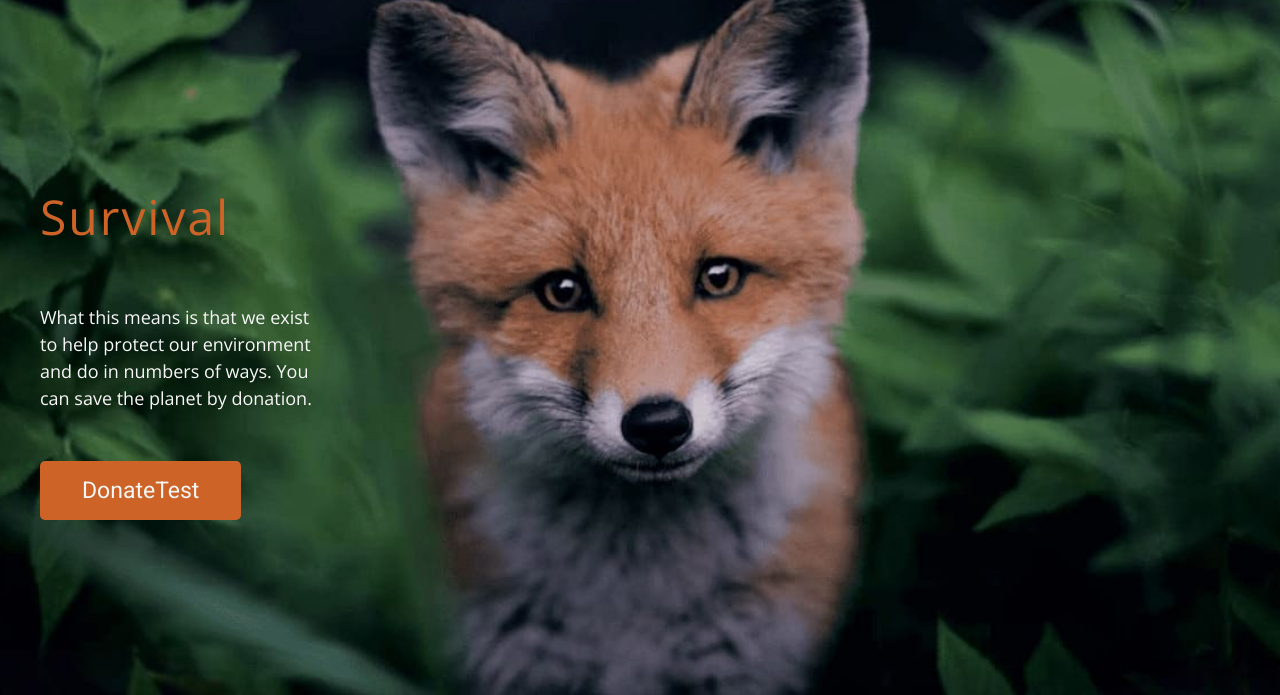
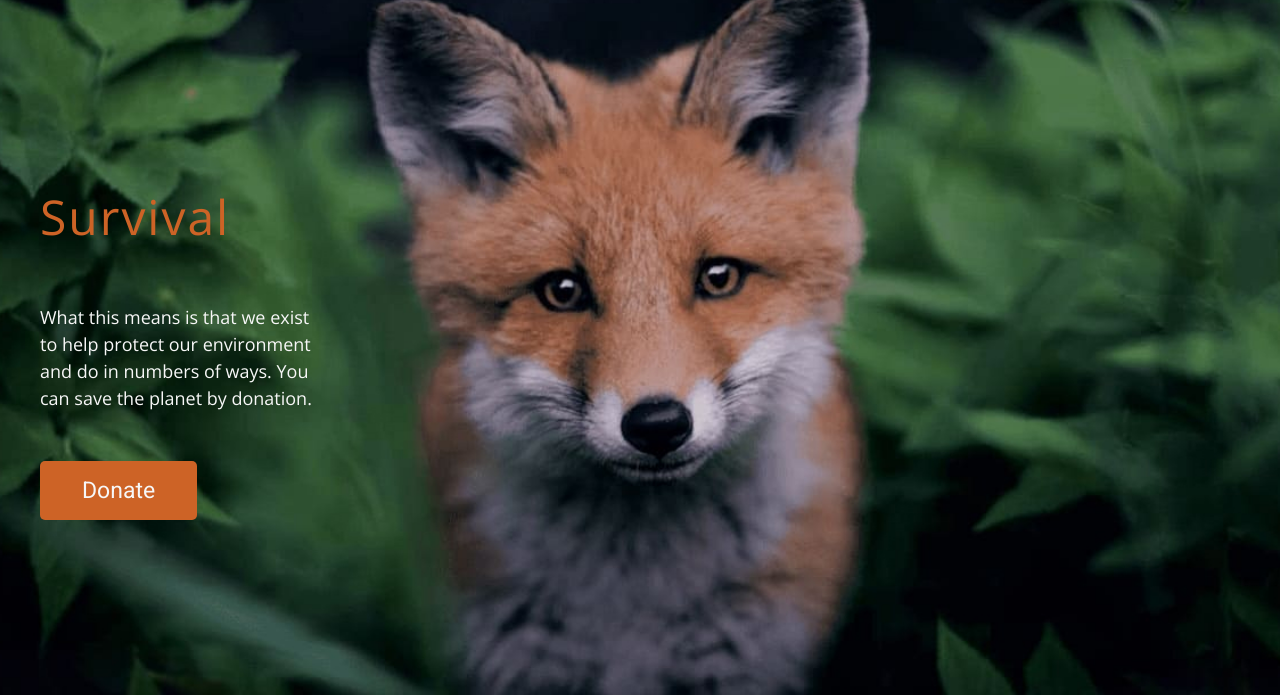
Before and after one commit to localhost4root/Demo_DevOps, a plain HTML site: page project/index.html in a window 1280 px wide. Shown: the part 105-800 px from the top of the page. Drawn offline with nearby package versions, Linux system fonts and the light colour scheme.

Commit message:
Update index.html

```diff
--- a/project/index.html
+++ b/project/index.html
@@ -42,7 +42,7 @@
       <div class="wrapper">
         <h1 class="survival__title">Survival</h1>
         <p class="survival__subtitle">What this means is that we exist to help protect our environment and do in numbers of ways. You can save the planet by donation.</p>
-        <button type="submit" class="survival__button"><p>DonateTest</p></button>
+        <button type="submit" class="survival__button"><p>Donate</p></button>
       </div>
     </section>
   </section>
```
